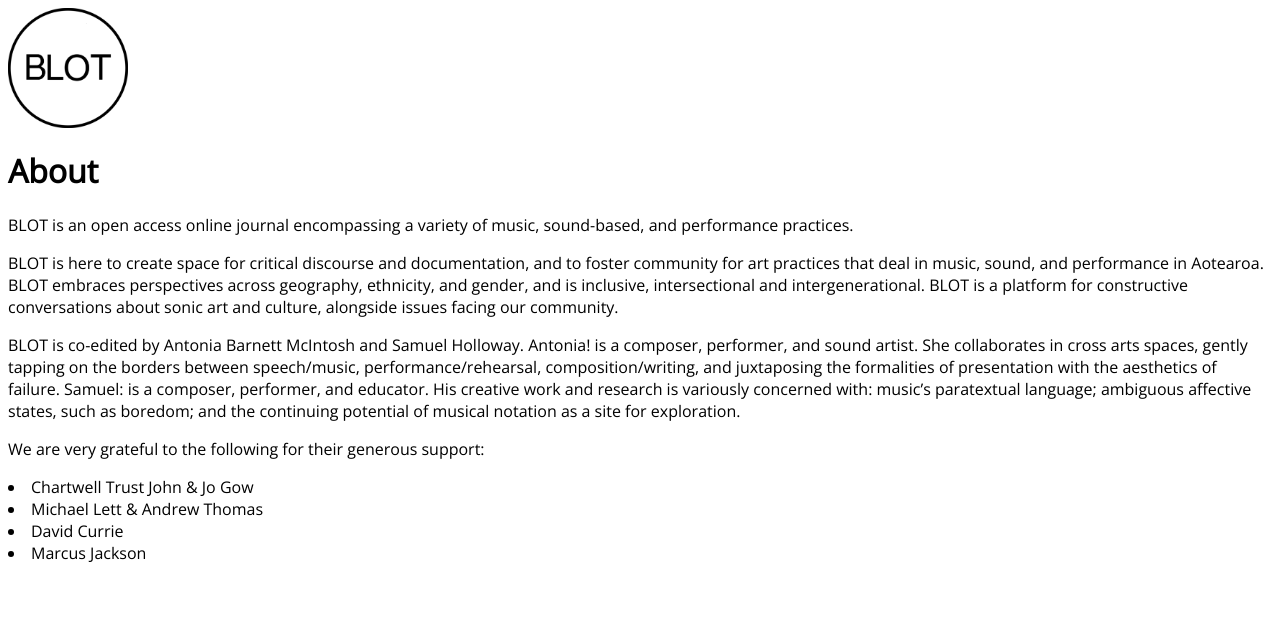
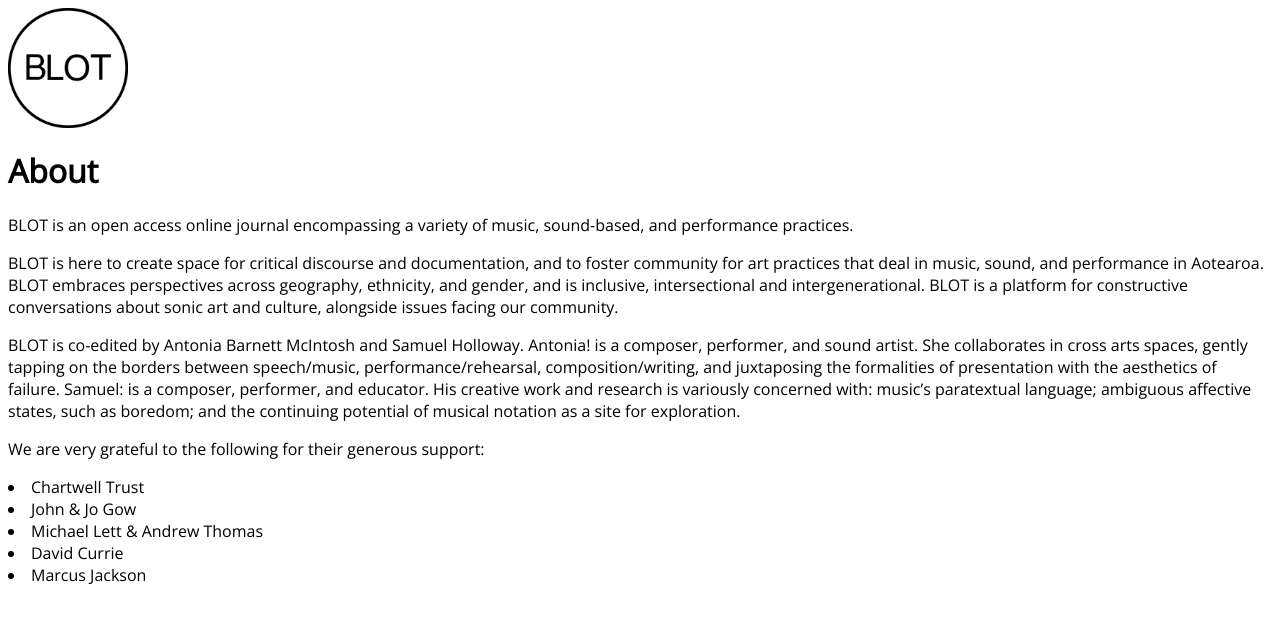
Before and after one commit to davidalexandercurrie/blot.online, a Gatsby site: page /about in a window 1280 px wide. Built offline with nearby package versions, Linux system fonts and the light colour scheme; Gatsby itself is replaced by a stand-in of ours.

Commit message:
about & contact

```diff
--- a/src/pages/about.js
+++ b/src/pages/about.js
@@ -38,7 +38,8 @@
         <p className={pageP}>
           We are very grateful to the following for their generous support:
         </p>
-        <li className={noBulletList}>Chartwell Trust John & Jo Gow</li>
+        <li className={noBulletList}>Chartwell Trust</li>
+        <li className={noBulletList}>John & Jo Gow</li>
         <li className={noBulletList}>Michael Lett & Andrew Thomas</li>
         <li className={noBulletList}>David Currie</li>
         <li className={noBulletList}>Marcus Jackson</li>
```
Also changed, not shown: src/pages/contact.js (+4 -4 lines).
